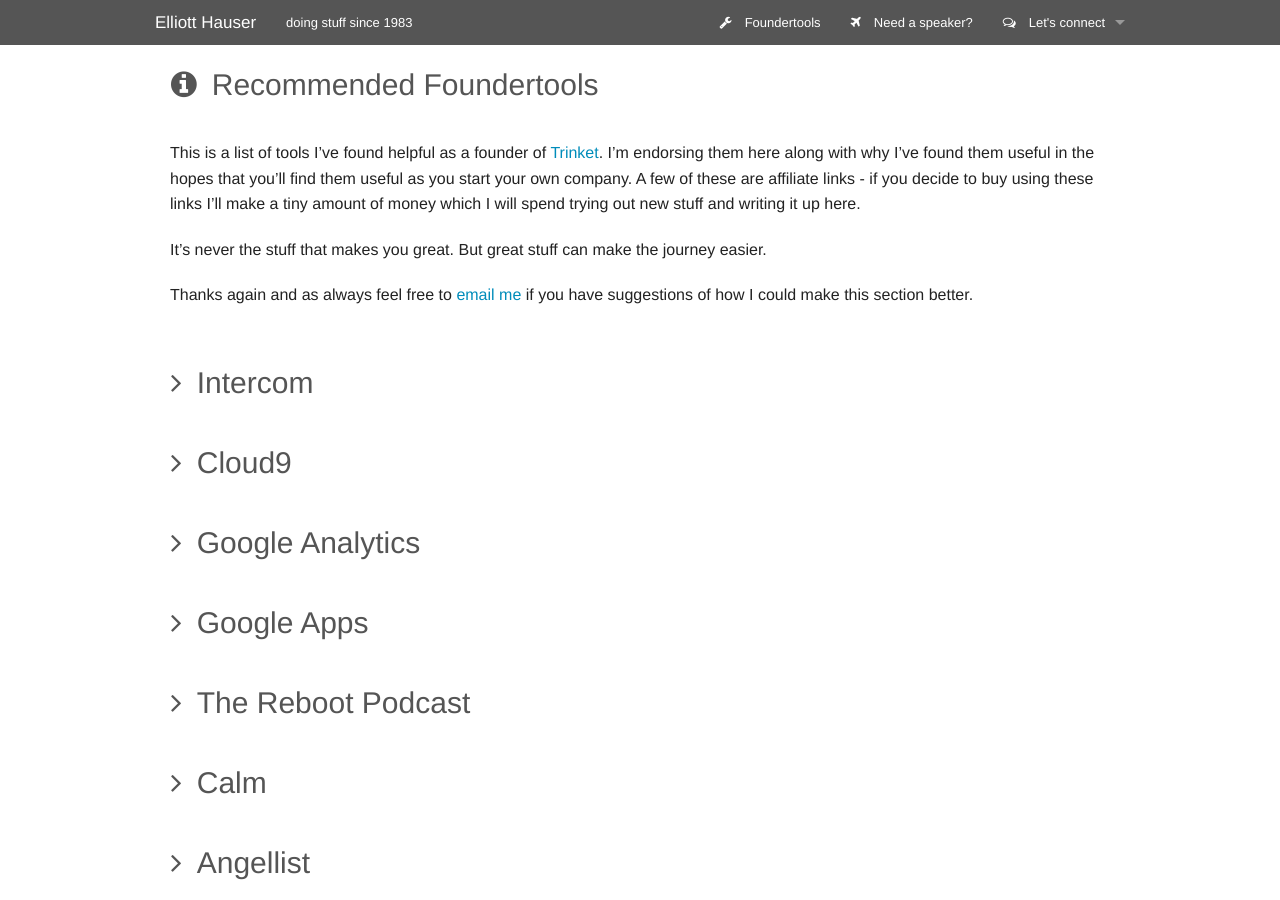
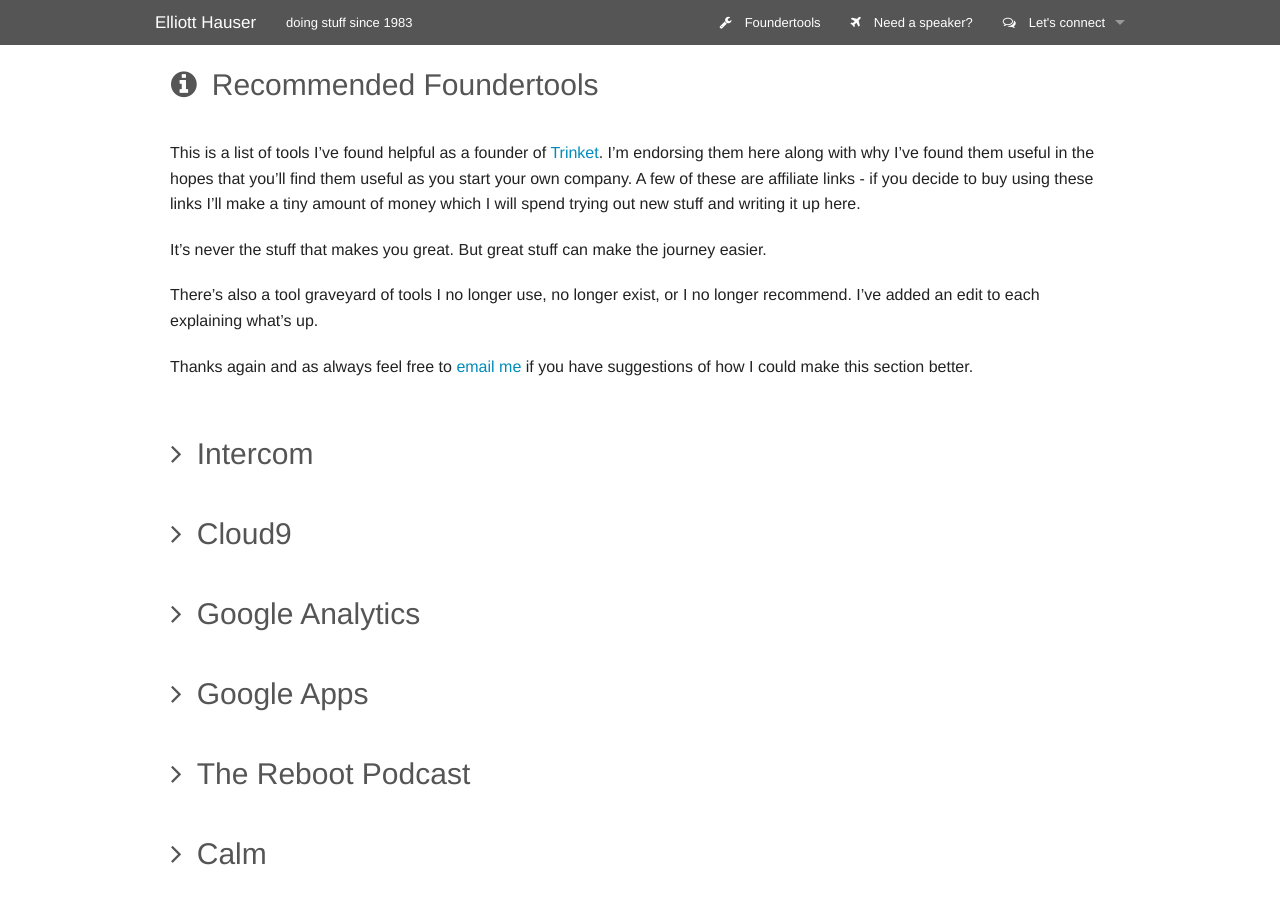
Before and after one commit to eah13/eah13.github.io, a Jekyll site: the page built from tools.html, in a window 1280 px wide and 900 px high. Built offline with Jekyll 4.4.1, drawn with Linux system fonts in a browser that asks for light colours; nearby versions of some CDN libraries.

Commit message:
Update tool.md

```diff
--- a/_includes/tool.md
+++ b/_includes/tool.md
@@ -2,4 +2,7 @@
 
 It's never the stuff that makes you great.  But great stuff can make the journey easier.
 
+There's also a tool graveyard of tools I no longer use, no longer exist, or I no longer recommend.  I've added an
+edit to each explaining what's up.
+
 Thanks again and as always feel free to [email me](elliott+reveiws@trinket.io) if you have suggestions of how I could make this section better.
```
